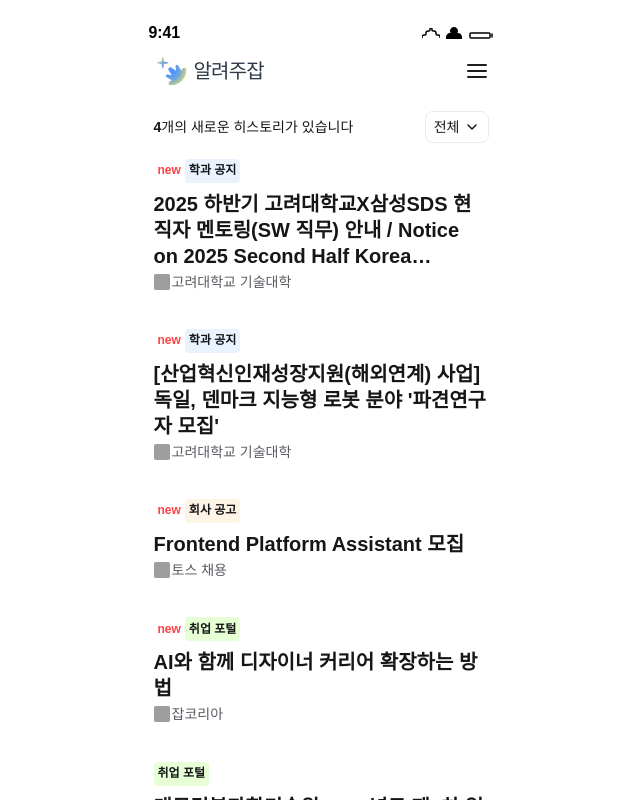
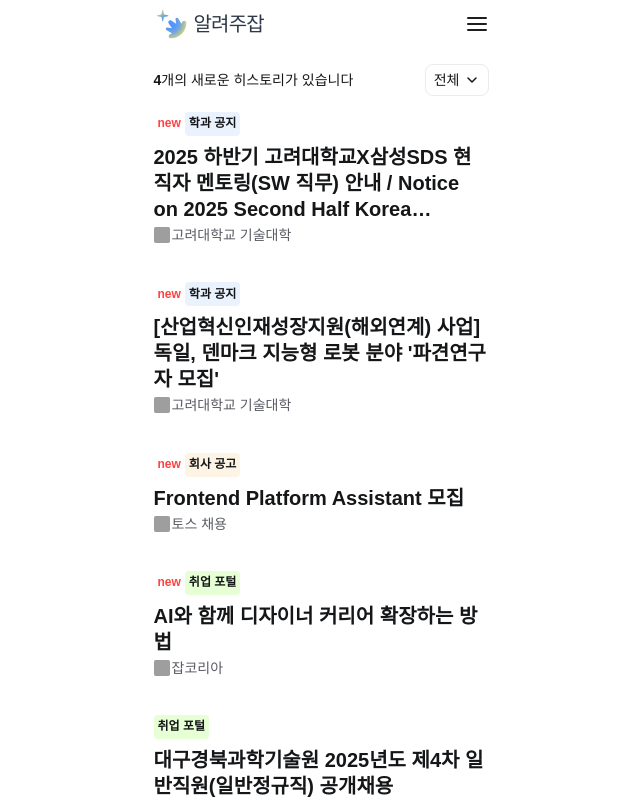
Before and after one commit to Realthon-ETF/ETF-frontend, a React (Vite) app: page /alarm-lists in a window 1280 px wide. Shown: the whole page, without its empty margins (319-959 px from the left). Built offline with nearby package versions, Linux system fonts and the light colour scheme; grey boxes are pictures that could not be loaded.

Commit message:
modify alarm-lists design

```diff
--- a/src/routes/alarm-lists.tsx
+++ b/src/routes/alarm-lists.tsx
@@ -13,33 +13,33 @@ const Wrapper = styled.div`
   overflow-x: hidden;
 `;
 
-const StatusBar = styled.div`
-  width: 100%;
-  height: 46.642px;
-  background: #fff;
-  padding: 19.59px 0 0 0;
-  box-sizing: border-box;
-  display: flex;
-  align-items: center;
-  justify-content: space-between;
-  padding-left: 14.925px;
-  padding-right: 14.925px;
-`;
+// const StatusBar = styled.div`
+//   width: 100%;
+//   height: 46.642px;
+//   background: #fff;
+//   padding: 19.59px 0 0 0;
+//   box-sizing: border-box;
+//   display: flex;
+//   align-items: center;
+//   justify-content: space-between;
+//   padding-left: 14.925px;
+//   padding-right: 14.925px;
+// `;
 
-const StatusTime = styled.p`
-  font-family: "SF Pro", sans-serif;
-  font-weight: 600;
-  font-size: 15.86px;
-  color: #000;
-  line-height: 20.522px;
-  margin: 0;
-`;
+// const StatusTime = styled.p`
+//   font-family: "SF Pro", sans-serif;
+//   font-weight: 600;
+//   font-size: 15.86px;
+//   color: #000;
+//   line-height: 20.522px;
+//   margin: 0;
+// `;
 
-const StatusIcons = styled.div`
-  display: flex;
-  gap: 6.53px;
-  align-items: center;
-`;
+// const StatusIcons = styled.div`
+//   display: flex;
+//   gap: 6.53px;
+//   align-items: center;
+// `;
 
 const Header = styled.header`
   width: 100%;
@@ -268,6 +268,7 @@ interface AlarmItem {
   title: string;
   sourceLogo?: string;
   sourceName: string;
+  link: string;
 }
 
 const mockAlarms: AlarmItem[] = [
@@ -281,6 +282,7 @@ const mockAlarms: AlarmItem[] = [
     sourceLogo:
       "https://www.figma.com/api/mcp/asset/2fc9871e-8296-4c4a-9c09-0d26347447d2",
     sourceName: "고려대학교 기술대학",
+    link: "https://cse.korea.ac.kr/community/notice/?mode=view&number=24385",
   },
   {
     id: 2,
@@ -292,6 +294,7 @@ const mockAlarms: AlarmItem[] = [
     sourceLogo:
       "https://www.figma.com/api/mcp/asset/2fc9871e-8296-4c4a-9c09-0d26347447d2",
     sourceName: "고려대학교 기술대학",
+    link: "https://cse.korea.ac.kr/community/notice/?mode=view&number=24384",
   },
   {
     id: 3,
@@ -302,6 +305,7 @@ const mockAlarms: AlarmItem[] = [
     sourceLogo:
       "https://www.figma.com/api/mcp/asset/c9da8f0d-ce6e-4ece-8477-2687e81c0c94",
     sourceName: "토스 채용",
+    link: "https://toss.im/builder/to/ecec6cbba9344082920c82ba28698bfb",
   },
   {
     id: 4,
@@ -312,6 +316,7 @@ const mockAlarms: AlarmItem[] = [
     sourceLogo:
       "https://www.figma.com/api/mcp/asset/65c3d510-9e5b-4bf2-8821-0b3cce568b98",
     sourceName: "잡코리아",
+    link: "https://www.jobkorea.co.kr/goodjob/tip/view?News_No=22473",
   },
   {
     id: 5,
@@ -322,14 +327,7 @@ const mockAlarms: AlarmItem[] = [
     sourceLogo:
       "https://www.figma.com/api/mcp/asset/65c3d510-9e5b-4bf2-8821-0b3cce568b98",
     sourceName: "잡코리아",
-  },
-  {
-    id: 6,
-    isNew: false,
-    category: "portal",
-    categoryLabel: "취업 포털",
-    title: "게시글 제목입니다",
-    sourceName: "웹사이트 이름",
+    link: "https://www.jobkorea.co.kr/Recruit/GI_Read/48078011?Oem_Code=C1&rPageCode=TL",
   },
 ];
 
@@ -339,7 +337,7 @@ export default function AlarmLists() {
 
   return (
     <Wrapper>
-      <StatusBar>
+      {/* <StatusBar>
         <StatusTime>9:41</StatusTime>
         <StatusIcons>
           <svg width="18" height="11" viewBox="0 0 18 11" fill="none">
@@ -377,7 +375,7 @@ export default function AlarmLists() {
             />
           </svg>
         </StatusIcons>
-      </StatusBar>
+      </StatusBar> */}
       <Header>
         <LogoContainer>
           <LogoIcon>
@@ -462,6 +460,12 @@ export default function AlarmLists() {
       </FilterSection>
       <ContentList>
         {mockAlarms.map((item) => (
+          <a
+            href={item.link}
+            target="_blank"
+            rel="noopener noreferrer"
+            style={{ textDecoration: "none" }}
+          >
             <HistoryItem key={item.id}>
               <TagsContainer>
                 {item.isNew && (
@@ -490,6 +494,7 @@ export default function AlarmLists() {
                 </ItemSource>
               </ItemContent>
             </HistoryItem>
+          </a>
         ))}
       </ContentList>
     </Wrapper>
```
Lines whose indentation alone changed are shown as unchanged.
